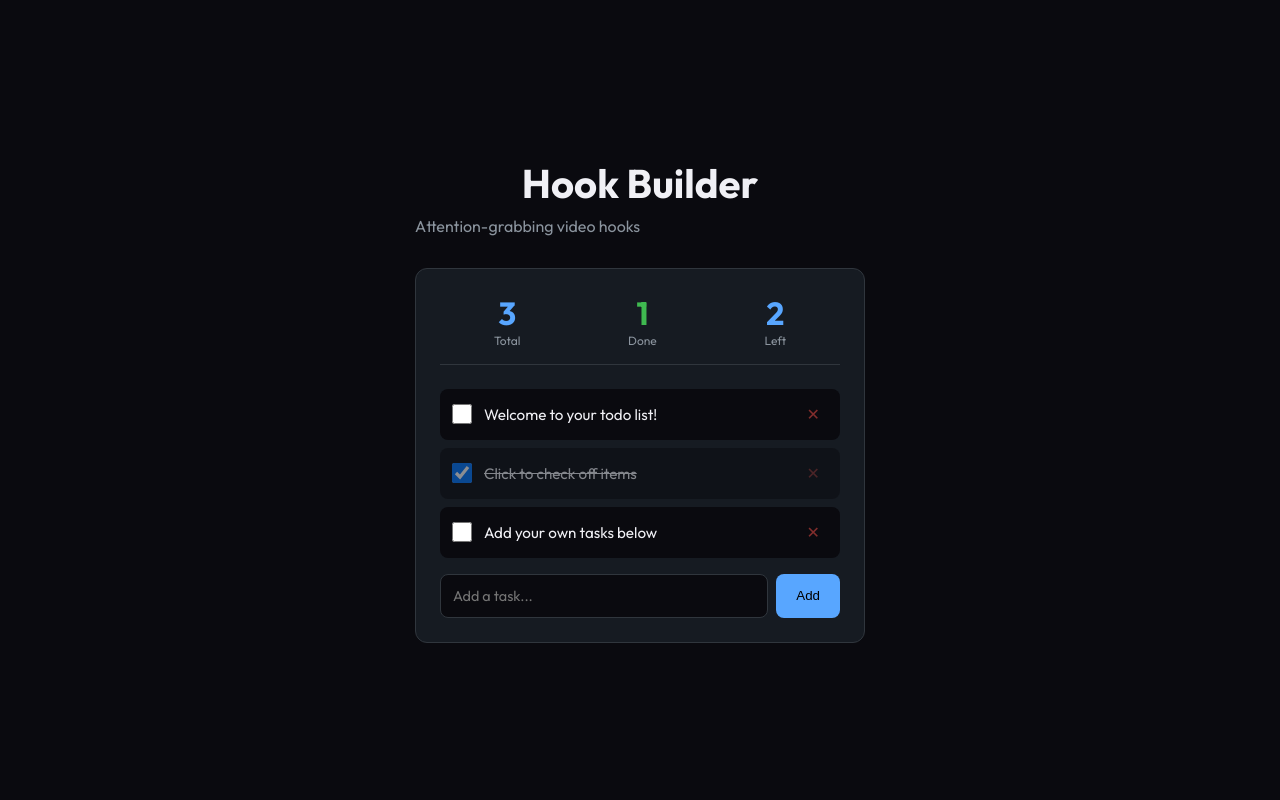
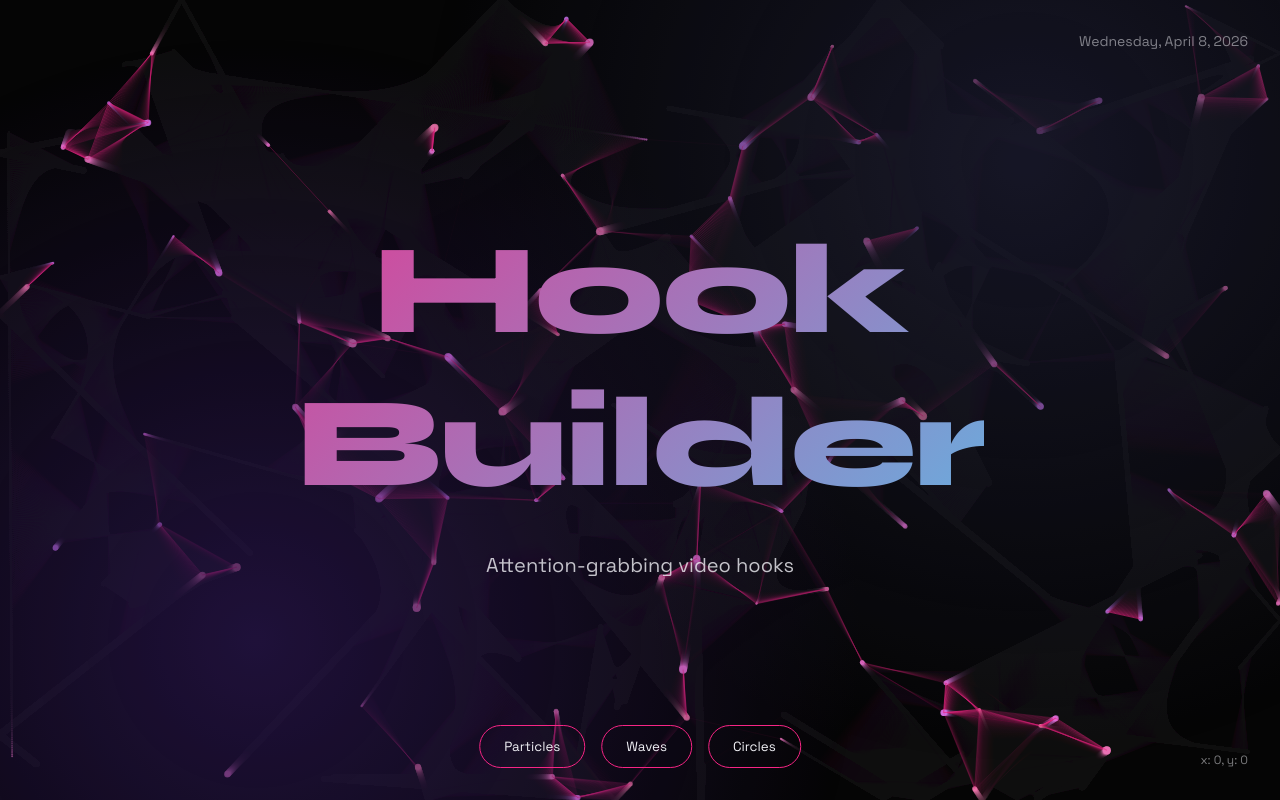
Before and after one commit to Pelz01/daily-hook-builder, a plain HTML site: page index.html in a window 1280 px wide. Drawn offline with nearby package versions, Linux system fonts and the light colour scheme.

Commit message:
🌐 Daily site — 2026-04-08

```diff
--- a/index.html
+++ b/index.html
@@ -4,11 +4,8 @@
   <meta charset="UTF-8">
   <meta name="viewport" content="width=device-width, initial-scale=1.0">
   <title>Hook Builder</title>
-  <script src="https://unpkg.com/react@18/umd/react.development.js" crossorigin></script>
-  <script src="https://unpkg.com/react-dom@18/umd/react-dom.development.js" crossorigin></script>
-  <script src="https://unpkg.com/@babel/standalone/babel.min.js"></script>
   <link rel="preconnect" href="https://fonts.googleapis.com">
-  <link href="https://fonts.googleapis.com/css2?family=Outfit:wght@400;500;700&display=swap" rel="stylesheet">
+  <link href="https://fonts.googleapis.com/css2?family=Space+Grotesk:wght@400;700&family=Syne:wght@400;700;800&display=swap" rel="stylesheet">
   <style>
     * { margin: 0; padding: 0; box-sizing: border-box; }
 
@@ -18,244 +15,296 @@
       --border: #30363d;
       --text: #f0f0f5;
       --text-dim: #8b949e;
-      --accent: #58a6ff;
-      --green: #3fb950;
-      --red: #f85149;
+      --accent: #f72585;
+      --accent2: #4cc9f0;
     }
 
     body {
-      font-family: 'Outfit', sans-serif;
+      font-family: 'Syne', sans-serif;
       background: var(--bg);
       color: var(--text);
       min-height: 100vh;
+      overflow-x: hidden;
     }
 
-    #root {
+    .hero {
       min-height: 100vh;
       display: flex;
       flex-direction: column;
+      justify-content: center;
       align-items: center;
-      justify-content: center;
+      text-align: center;
       padding: 2rem;
+      position: relative;
+    }
+
+    .hero::before {
+      content: '';
+      position: absolute;
+      top: 0;
+      left: 0;
+      right: 0;
+      bottom: 0;
+      background:
+        radial-gradient(circle at 20% 80%, #261447 0%, transparent 50%),
+        radial-gradient(circle at 80% 20%, #1a1a2e 0%, transparent 50%);
+      opacity: 0.8;
+      z-index: -1;
+    }
+
+    canvas {
+      position: fixed;
+      top: 0;
+      left: 0;
+      width: 100%;
+      height: 100%;
+      z-index: -1;
     }
 
     h1 {
-      font-size: 2.5rem;
-      font-weight: 700;
-      margin-bottom: 0.5rem;
-      text-align: center;
+      font-size: clamp(3rem, 10vw, 8rem);
+      font-weight: 800;
+      letter-spacing: -0.02em;
+      background: linear-gradient(135deg, var(--accent), var(--accent2));
+      -webkit-background-clip: text;
+      -webkit-text-fill-color: transparent;
+      background-clip: text;
+      animation: float 6s ease-in-out infinite;
+      cursor: pointer;
+      transition: transform 0.3s;
     }
 
-    .subtitle {
-      color: var(--text-dim);
-      margin-bottom: 2rem;
+    h1:hover {
+      transform: scale(1.05);
     }
 
-    .app {
-      width: 100%;
-      max-width: 450px;
+    @keyframes float {
+      0%, 100% { transform: translateY(0); }
+      50% { transform: translateY(-20px); }
     }
 
-    .card {
-      background: var(--surface);
-      border: 1px solid var(--border);
-      border-radius: 0.75rem;
-      padding: 1.5rem;
+    p {
+      font-family: 'Space Grotesk', sans-serif;
+      font-size: 1.25rem;
+      max-width: 600px;
+      margin-top: 1.5rem;
+      opacity: 0.8;
+      line-height: 1.6;
     }
 
-    .stats {
-      display: flex;
-      justify-content: space-around;
-      margin-bottom: 1.5rem;
-      padding-bottom: 1rem;
-      border-bottom: 1px solid var(--border);
-    }
-
-    .stat {
-      text-align: center;
-    }
-
-    .stat-value {
-      font-size: 2rem;
-      font-weight: 700;
-      color: var(--accent);
-    }
-
-    .stat-label {
-      font-size: 0.75rem;
-      color: var(--text-dim);
-    }
-
-    .todo-list {
-      margin-bottom: 1rem;
-    }
-
-    .todo-item {
-      display: flex;
-      align-items: center;
-      padding: 0.75rem;
-      border-radius: 0.5rem;
-      margin-bottom: 0.5rem;
-      background: var(--bg);
-      transition: opacity 0.2s;
-    }
-
-    .todo-item.completed {
+    .date {
+      position: fixed;
+      top: 2rem;
+      right: 2rem;
+      font-family: 'Space Grotesk', monospace;
+      font-size: 0.875rem;
       opacity: 0.5;
     }
 
-    .todo-item.completed .todo-text {
-      text-decoration: line-through;
+    .controls {
+      position: fixed;
+      bottom: 2rem;
+      left: 50%;
+      transform: translateX(-50%);
+      display: flex;
+      gap: 1rem;
     }
 
-    .todo-checkbox {
-      width: 1.25rem;
-      height: 1.25rem;
-      margin-right: 0.75rem;
+    .controls button {
+      font-family: 'Space Grotesk', sans-serif;
+      padding: 0.75rem 1.5rem;
+      border: 1px solid var(--accent);
+      background: transparent;
+      color: var(--text);
+      border-radius: 2rem;
       cursor: pointer;
+      transition: all 0.3s;
     }
 
-    .todo-text {
-      flex: 1;
-      font-size: 0.95rem;
+    .controls button:hover {
+      background: var(--accent);
+      color: #000;
     }
 
-    .todo-delete {
-      background: none;
-      border: none;
-      color: var(--red);
-      cursor: pointer;
-      padding: 0.25rem 0.5rem;
-      font-size: 1rem;
+    .mouse-pos {
+      position: fixed;
+      bottom: 2rem;
+      right: 2rem;
+      font-family: 'Space Grotesk', monospace;
+      font-size: 0.75rem;
       opacity: 0.5;
-      transition: opacity 0.2s;
-    }
-
-    .todo-delete:hover {
-      opacity: 1;
-    }
-
-    .input-group {
-      display: flex;
-      gap: 0.5rem;
-    }
-
-    .input-group input {
-      flex: 1;
-      padding: 0.75rem;
-      border: 1px solid var(--border);
-      border-radius: 0.5rem;
-      background: var(--bg);
-      color: var(--text);
-      font-family: inherit;
-      font-size: 0.9rem;
-    }
-
-    .input-group input:focus {
-      outline: none;
-      border-color: var(--accent);
-    }
-
-    .add-btn {
-      padding: 0.75rem 1.25rem;
-      background: var(--accent);
-      border: none;
-      border-radius: 0.5rem;
-      color: #000;
-      font-weight: 500;
-      cursor: pointer;
-      transition: transform 0.15s;
-    }
-
-    .add-btn:hover {
-      transform: scale(1.05);
     }
   </style>
 </head>
 <body>
-  <div id="root"></div>
+  <canvas id="canvas"></canvas>
 
-  <script type="text/babel">
-    const { useState } = React;
+  <div class="date">Wednesday, April 8, 2026</div>
 
-    function App() {
-      const [todos, setTodos] = useState([
-        { id: 1, text: 'Welcome to your todo list!', done: false },
-        { id: 2, text: 'Click to check off items', done: true },
-        { id: 3, text: 'Add your own tasks below', done: false },
-      ]);
-      const [input, setInput] = useState('');
+  <div class="hero">
+    <h1 id="title">Hook Builder</h1>
+    <p>Attention-grabbing video hooks</p>
+  </div>
 
-      const addTodo = () => {
-        if (input.trim()) {
-          setTodos([...todos, { id: Date.now(), text: input, done: false }]);
-          setInput('');
-        }
-      };
+  <div class="controls">
+    <button onclick="changeMode('particles')">Particles</button>
+    <button onclick="changeMode('waves')">Waves</button>
+    <button onclick="changeMode('circles')">Circles</button>
+  </div>
 
-      const toggle = (id) => {
-        setTodos(todos.map(t => t.id === id ? { ...t, done: !t.done } : t));
-      };
+  <div class="mouse-pos" id="mousePos">x: 0, y: 0</div>
 
-      const deleteTodo = (id) => {
-        setTodos(todos.filter(t => t.id !== id));
-      };
+  <script>
+    const canvas = document.getElementById('canvas');
+    const ctx = canvas.getContext('2d');
+    let width, height;
+    let mode = 'particles';
+    let particles = [];
+    let mouse = { x: 0, y: 0 };
 
-      const completed = todos.filter(t => t.done).length;
-      const remaining = todos.length - completed;
-
-      return (
-        <div className="app">
-          <h1>Hook Builder</h1>
-          <p className="subtitle">Attention-grabbing video hooks</p>
-
-          <div className="card">
-            <div className="stats">
-              <div className="stat">
-                <div className="stat-value">{todos.length}</div>
-                <div className="stat-label">Total</div>
-              </div>
-              <div className="stat">
-                <div className="stat-value" style={{color: '#3fb950'}}>{completed}</div>
-                <div className="stat-label">Done</div>
-              </div>
-              <div className="stat">
-                <div className="stat-value" style={{color: '#58a6ff'}}>{remaining}</div>
-                <div className="stat-label">Left</div>
-              </div>
-            </div>
-
-            <div className="todo-list">
-              {todos.map(todo => (
-                <div key={todo.id} className={`todo-item ${todo.done ? 'completed' : ''}`}>
-                  <input
-                    type="checkbox"
-                    className="todo-checkbox"
-                    checked={todo.done}
-                    onChange={() => toggle(todo.id)}
-                  />
-                  <span className="todo-text">{todo.text}</span>
-                  <button className="todo-delete" onClick={() => deleteTodo(todo.id)}>✕</button>
-                </div>
-              ))}
-            </div>
-
-            <div className="input-group">
-              <input
-                type="text"
-                placeholder="Add a task..."
-                value={input}
-                onChange={(e) => setInput(e.target.value)}
-                onKeyDown={(e) => e.key === 'Enter' && addTodo()}
-              />
-              <button className="add-btn" onClick={addTodo}>Add</button>
-            </div>
-          </div>
-        </div>
-      );
+    function resize() {
+      width = canvas.width = window.innerWidth;
+      height = canvas.height = window.innerHeight;
     }
 
-    ReactDOM.createRoot(document.getElementById('root')).render(<App />);
+    window.addEventListener('resize', resize);
+    resize();
+
+    window.addEventListener('mousemove', (e) => {
+      mouse.x = e.clientX;
+      mouse.y = e.clientY;
+      document.getElementById('mousePos').textContent = `x: ${mouse.x}, y: ${mouse.y}`;
+    });
+
+    class Particle {
+      constructor() {
+        this.reset();
+      }
+
+      reset() {
+        this.x = Math.random() * width;
+        this.y = Math.random() * height;
+        this.vx = (Math.random() - 0.5) * 2;
+        this.vy = (Math.random() - 0.5) * 2;
+        this.size = Math.random() * 3 + 1;
+        this.hue = Math.random() * 60 + 280;
+      }
+
+      update() {
+        this.x += this.vx;
+        this.y += this.vy;
+
+        if (this.x < 0 || this.x > width) this.vx *= -1;
+        if (this.y < 0 || this.y > height) this.vy *= -1;
+
+        // Mouse interaction
+        const dx = mouse.x - this.x;
+        const dy = mouse.y - this.y;
+        const dist = Math.sqrt(dx*dx + dy*dy);
+        if (dist < 150) {
+          this.vx -= dx * 0.001;
+          this.vy -= dy * 0.001;
+        }
+      }
+
+      draw() {
+        ctx.beginPath();
+        ctx.arc(this.x, this.y, this.size, 0, Math.PI * 2);
+        ctx.fillStyle = `hsla(${this.hue}, 80%, 70%, 0.8)`;
+        ctx.fill();
+      }
+    }
+
+    for (let i = 0; i < 100; i++) {
+      particles.push(new Particle());
+    }
+
+    function drawParticles() {
+      ctx.fillStyle = 'rgba(10, 10, 15, 0.1)';
+      ctx.fillRect(0, 0, width, height);
+
+      particles.forEach(p => {
+        p.update();
+        p.draw();
+      });
+
+      // Connect nearby particles
+      particles.forEach((p1, i) => {
+        particles.slice(i + 1).forEach(p2 => {
+          const dx = p1.x - p2.x;
+          const dy = p1.y - p2.y;
+          const dist = Math.sqrt(dx*dx + dy*dy);
+          if (dist < 100) {
+            ctx.beginPath();
+            ctx.moveTo(p1.x, p1.y);
+            ctx.lineTo(p2.x, p2.y);
+            ctx.strokeStyle = `rgba(247, 37, 133, ${1 - dist/100})`;
+            ctx.stroke();
+          }
+        });
+      });
+    }
+
+    function drawWaves() {
+      ctx.fillStyle = 'rgba(10, 10, 15, 0.1)';
+      ctx.fillRect(0, 0, width, height);
+
+      const time = Date.now() * 0.001;
+
+      for (let y = 0; y < height; y += 20) {
+        ctx.beginPath();
+        for (let x = 0; x < width; x += 5) {
+          const yOffset = Math.sin(x * 0.01 + time + y * 0.01) * 30;
+          if (x === 0) {
+            ctx.moveTo(x, y + yOffset);
+          } else {
+            ctx.lineTo(x, y + yOffset);
+          }
+        }
+        ctx.strokeStyle = `hsla(${(y / height) * 60 + 280}, 80%, 60%, 0.5)`;
+        ctx.stroke();
+      }
+    }
+
+    function drawCircles() {
+      ctx.fillStyle = 'rgba(10, 10, 15, 0.1)';
+      ctx.fillRect(0, 0, width, height);
+
+      const time = Date.now() * 0.002;
+
+      for (let i = 0; i < 10; i++) {
+        const x = width/2 + Math.cos(time + i) * 100;
+        const y = height/2 + Math.sin(time + i * 0.7) * 100;
+        const r = 50 + i * 20;
+
+        ctx.beginPath();
+        ctx.arc(x, y, r, 0, Math.PI * 2);
+        ctx.strokeStyle = `hsla(${i * 30 + 280}, 80%, 60%, 0.5)`;
+        ctx.lineWidth = 2;
+        ctx.stroke();
+      }
+    }
+
+    function animate() {
+      if (mode === 'particles') drawParticles();
+      else if (mode === 'waves') drawWaves();
+      else if (mode === 'circles') drawCircles();
+      requestAnimationFrame(animate);
+    }
+
+    window.changeMode = function(m) {
+      mode = m;
+    };
+
+    // Interactive title
+    const title = document.getElementById('title');
+    title.addEventListener('click', () => {
+      title.style.animation = 'none';
+      title.offsetHeight;
+      title.style.animation = 'float 0.5s ease-in-out';
+    });
+
+    animate();
   </script>
 </body>
 </html>
```
